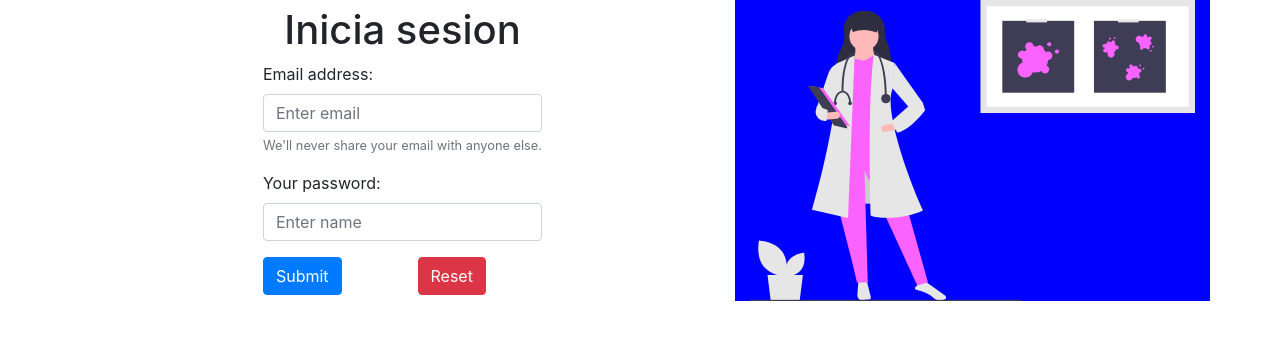
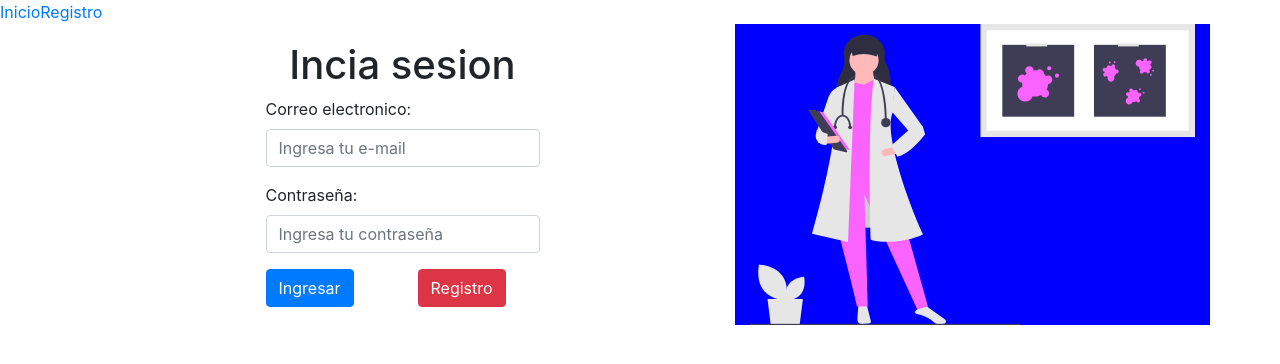
Before and after one commit to yisiah/proyectoCancer, a Vue app: page / in a window 1280 px wide. Shown: the top 364 px of the page. Built offline with nearby package versions, Linux system fonts and the light colour scheme.

Commit message:
registro-de-doctor-prueba

```diff
--- a/src/App.vue
+++ b/src/App.vue
@@ -1,11 +1,14 @@
 <template>
   <div id="app">
+    <div id="nav">
+      <router-link to="/">Inicio</router-link>
+      <router-link to="/2">Registro</router-link>
+    </div>
     <router-view/>
   </div>
 </template>
 
 <script>
-
 
 </script>
 
--- a/src/components/singIn.vue
+++ b/src/components/singIn.vue
@@ -21,7 +21,7 @@
   min-height: 100%;
 
 }
-
+/*box shadow*/
 </style>
 
 <template lang="html">
@@ -31,22 +31,24 @@
     <b-container class="maincontainer">
         <b-row>
             <b-col cols="7" class="col1">
-            <h1>Inicia sesion</h1>
+            <h1>{{titulo}}</h1>
 
                 <b-form>
-                    <b-form-group id="input-group-1" label="Email address:" label-for="input-1" description="We'll never share your email with anyone else.">
-                        <b-form-input id="input-1" v-model="form.email" type="email" required placeholder="Enter email"></b-form-input>
+                    <b-form-group id="input-group-1" label="Correo electronico:" label-for="input-1">
+                        <b-form-input id="input-1" v-model="form.email" type="email" required placeholder="Ingresa tu e-mail"></b-form-input>
                     </b-form-group>
 
-                    <b-form-group id="input-group-2" label="Your password:" label-for="input-2">
-                        <b-form-input id="input-2" v-model="form.password" type="password" required placeholder="Enter name"></b-form-input>
+                    <b-form-group id="input-group-2" label="Contraseña:" label-for="input-2">
+                        <b-form-input id="input-2" v-model="form.password" type="password" required placeholder="Ingresa tu contraseña"></b-form-input>
                     </b-form-group>
                     <b-row>
                       <b-col>
-                        <b-button type="submit" variant="primary">Submit</b-button>
+                        <b-button type="submit" variant="primary">Ingresar</b-button>
                       </b-col>
                       <b-col>
-                        <b-button type="reset" variant="danger">Reset</b-button>
+                        <b-button type="reset" variant="danger">Registro</b-button>
+                          <!--router-link :to="{ name: 'SingUp'}"></router-link>
+                          Registrarse</b-button-->
                       </b-col>
                     </b-row>
                 </b-form>
@@ -68,7 +70,7 @@
 export default {
     data() {
         return {
-            titulo: "Hola",
+            titulo: "Incia sesion",
             form: {
               email: '',
               password: ''
--- /dev/null
+++ b/src/components/singUp.vue
@@ -0,0 +1,81 @@
+<style lang="css" scoped>
+
+.box{
+  /*como hacer la caja mas paqueña*/
+  display: flex;
+  align-items: center;
+  flex-direction: column;
+  justify-content: center;
+  border: 1px solid;
+  border-radius: 25px;
+  padding: 20px;
+  box-shadow: 5px 10px 8px #888888
+
+}
+
+</style>
+
+<template lang="html">
+
+<div>
+    <div class="box">
+        <b-form>
+            <h2>{{titulo}}</h2>
+            <b-form-group id="input-group-1" label="Nombre:" label-for="input-1">
+                <b-form-input id="input-1" v-model="form.Name" required placeholder="Nombre"></b-form-input>
+            </b-form-group>
+
+            <b-form-group id="input-group-1" label="Apellido paterno:" label-for="input-1">
+                <b-form-input id="input-1" v-model="form.Name" required placeholder="Apellido paterno"></b-form-input>
+            </b-form-group>
+
+            <b-form-group id="input-group-1" label="Apellido materno:" label-for="input-1">
+                <b-form-input id="input-1" v-model="form.Name" required placeholder="Apellido materno"></b-form-input>
+            </b-form-group>
+
+            <!-- como es una cedula? -->
+            <b-form-group id="input-group-1" label="Cedula:" label-for="input-1">
+                <b-form-input id="input-1" v-model="form.Name" required placeholder="Cedula"></b-form-input>
+            </b-form-group>
+
+            <b-form-group id="input-group-1" label="Correo electronico:" label-for="input-1">
+                <b-form-input id="input-1" v-model="form.email" type="email" required placeholder="Correo electronico"></b-form-input>
+            </b-form-group>
+
+            <b-form-group id="input-group-2" label="Contraseña:" label-for="input-2">
+                <b-form-input id="input-2" v-model="form.password" type="password" required placeholder="Ingresa tu contraseña"></b-form-input>
+            </b-form-group>
+
+            <b-col>
+                <b-button type="submit" variant="primary">Registrate</b-button>
+            </b-col>
+        </b-form>
+
+        <p>¿Ya tienes cuenta?</p><b-button type="submit" variant="primary">Incia sesion</b-button>
+
+    </div>
+</div>
+
+</template>
+
+<script>
+
+import router from './../router'
+export default {
+    data() {
+        return {
+            titulo: "Registrate",
+            form: {
+                nombre: '',
+                apellidoPaterno: '',
+                apellidoMaterno: '',
+                cedula: '',
+                email: '',
+                password: ''
+            }
+        }
+
+    }
+}
+
+</script>
--- a/src/router/index.js
+++ b/src/router/index.js
@@ -1,6 +1,7 @@
 import Vue from 'vue'
 import Router from 'vue-router'
 import singIn from '../components/singIn'
+import singUp from '../components/singUp'
 Vue.use(Router)
 
 export default new Router({
@@ -9,6 +10,11 @@ export default new Router({
       path: '/',
       name: 'SingIn',
       component: singIn
+    },
+    {
+      path: '/2',
+      name: 'SingUp',
+      component: singUp
     }
   ]
 })
```
